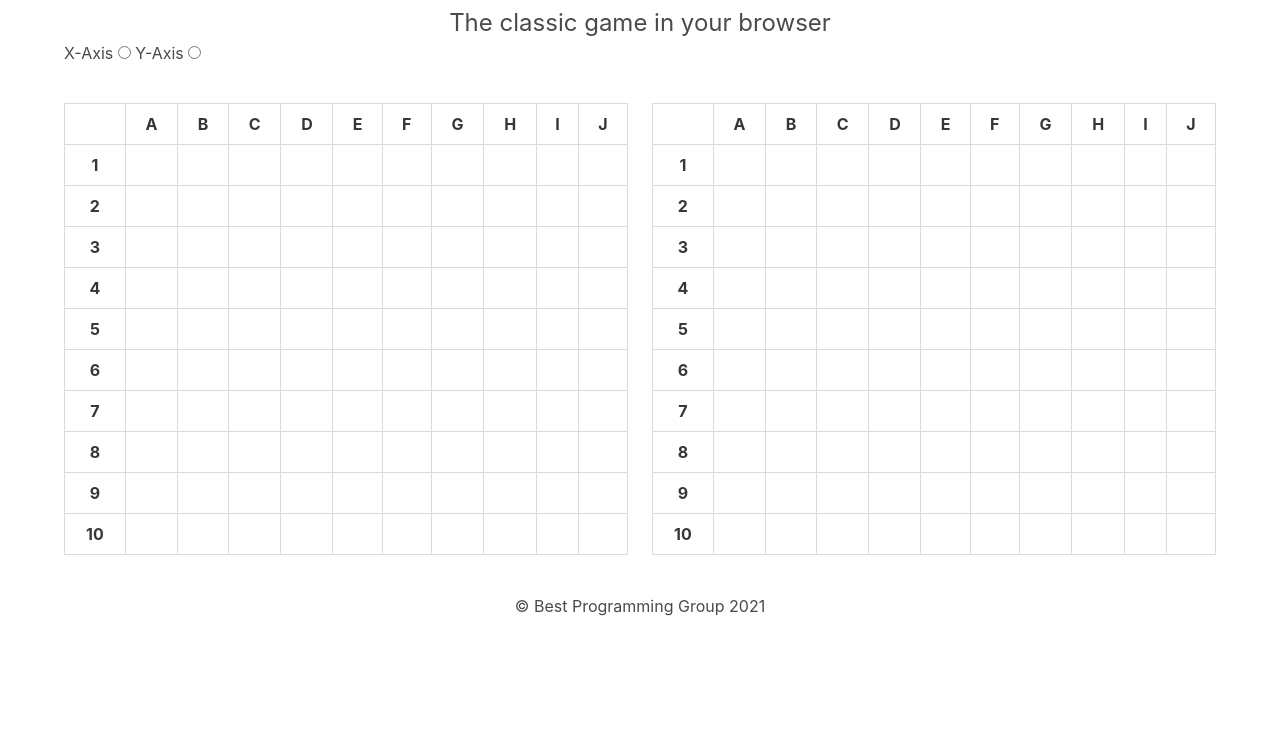
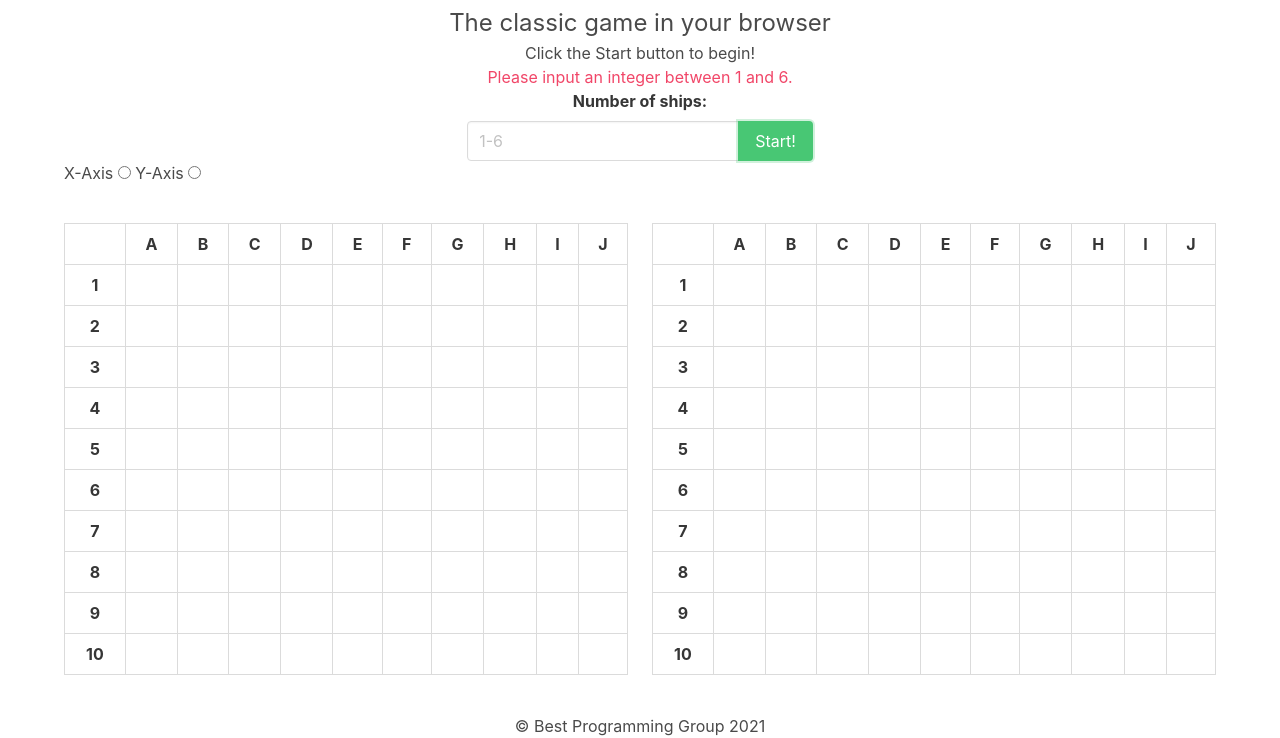
Before and after one commit to Ultima-weapon/battleship-js, a plain HTML site: page index.html in a window 1280 px wide. Both pictures are taken after a click on the button "Start!". Shown: the part 67-805 px from the top of the page. Drawn offline with Linux system fonts and the light colour scheme.

Commit message:
Added input validation for number of ships.

```diff
--- a/index.html
+++ b/index.html
@@ -20,6 +20,7 @@
             <div class="columns is-centered">
                 <div class="column is-one-third">
                     <p>Click the Start button to begin!</p>
+                    <p id="no-of-ships-err" class="has-text-danger hide">Please input an integer between 1 and 6.</p>
                     <label class="label">Number of ships:</label>
                     <div class="field has-addons has-addons-centered">
                         <div class="control">
--- a/js/battleship.js
+++ b/js/battleship.js
@@ -1,4 +1,11 @@
 $("#btn-start-game").click(function() {
-    $("#board-1").fadeIn(800);
-    $("#start-game").fadeOut(800);
+    let numberOfShips = parseInt($("#no-of-ships").val());
+
+    if (numberOfShips <= 6 && numberOfShips > 0)
+    {
+        alert("Success");
+    } else {
+        alert("Failure.");
+        $("#no-of-ships-err").fadeIn(200);
+    }
 });
```
